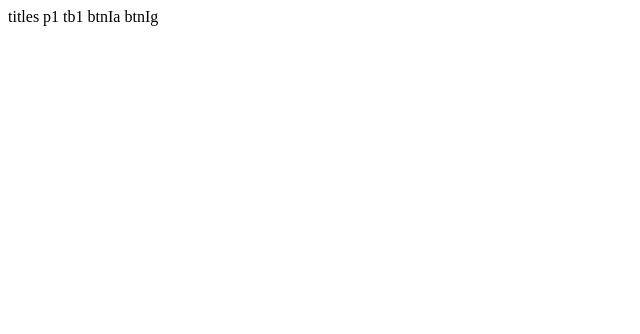
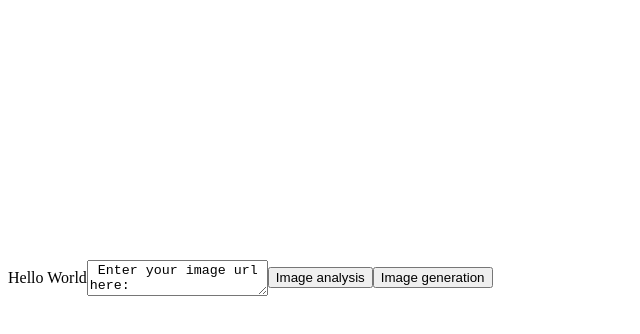
Before and after one commit to JerrySantana/analyze-and-generate-images-with-Azure-AI, a React (Create React App) app: page / in a window 1280 px wide. Shown: the top 334 px of the page, without its empty margins (0-640 px from the left). Built offline with nearby package versions, Linux system fonts and the light colour scheme; the HTML template or start-up script is replaced by a standard one.

Commit message:
Added some css configurations

```diff
--- a/src/App.js
+++ b/src/App.js
@@ -2,12 +2,12 @@ import React from 'react';
 
 function App() {
   const value = 'World';
-  const p1 = <p> Hello {value} </p>;
-  const titles = <title> Image analysis and generation. </title>;
-  const tb1 = <textarea> Enter your image url here: </textarea>;
-  const btnIa = <button> Image analysis </button>;
-  const btnIg = <button> Image generation </button>;
-  const page = <div> titles p1 tb1 btnIa btnIg </div>;
+  const p1 = <p id='hello'> Hello {value} </p>;
+  const titles = <title id='title'> Image analysis and generation. </title>;
+  const tb1 = <textarea id='textBox'> Enter your image url here: </textarea>;
+  const btnIa = <button id='imA'> Image analysis </button>;
+  const btnIg = <button id='imG'> Image generation </button>;
+  const page = <div className='page'>{titles} {p1} {tb1} {btnIa} {btnIg}</div>;
 
   return page;
 }
--- a/src/index.css
+++ b/src/index.css
@@ -0,0 +1,10 @@
+.page {
+    display: flex;
+    flex-flow: column, wrap;
+    width: '100%';
+    height: '100%';
+    position: 'center';
+    margin-top: 20%;
+    align-content: center;
+    align-items: center;
+}
```
